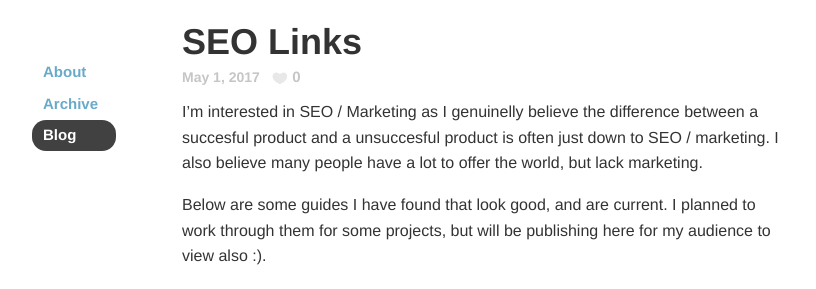
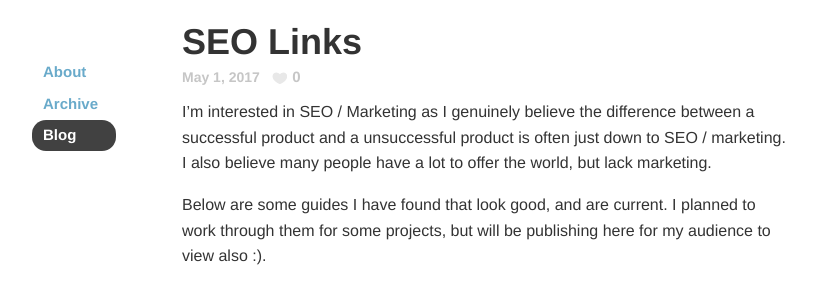
Before and after one commit to samdoidge/samdoidge.com, a Jekyll site: the page built from _posts/2017-05-01-seo-links.md, in a window 1280 px wide. Shown: the part 146-435 px from the top of the page, without its empty margins (228-1044 px from the left). Built offline with Jekyll 4.4.1, drawn with Linux system fonts in a browser that asks for light colours.

Commit message:
fix spelling!

```diff
--- a/_posts/2017-05-01-seo-links.md
+++ b/_posts/2017-05-01-seo-links.md
@@ -5,7 +5,7 @@ comments: True
 ---
 
 
-I'm interested in SEO / Marketing as I genuinelly believe the difference between a succesful product and a unsuccesful product is often just down to SEO / marketing. I also believe many people have a lot to offer the world, but lack marketing.
+I'm interested in SEO / Marketing as I genuinely believe the difference between a successful product and a unsuccessful product is often just down to SEO / marketing. I also believe many people have a lot to offer the world, but lack marketing.
 
 Below are some guides I have found that look good, and are current. I planned to work through them for some projects, but will be publishing here for my audience to view also :).
 
```
